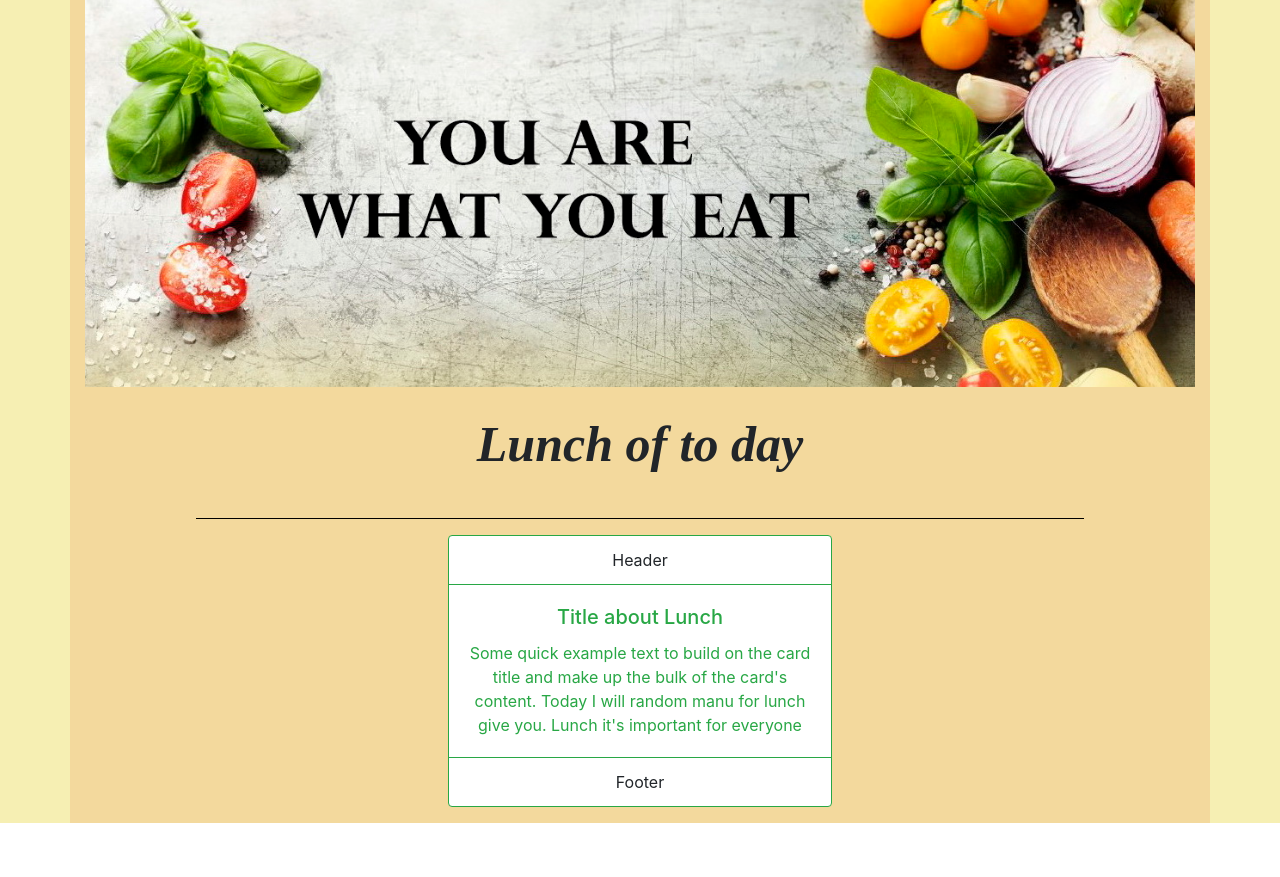
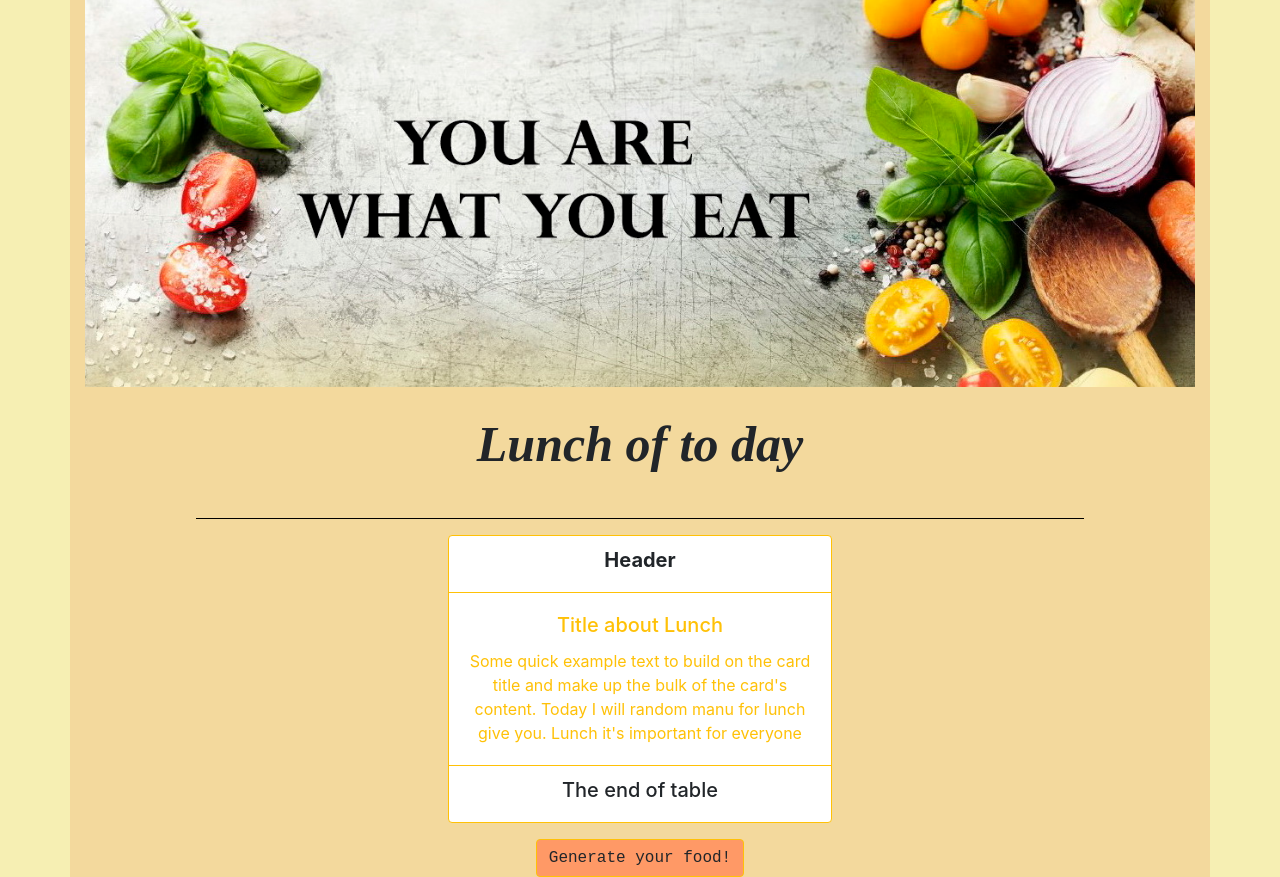
Before and after one commit to it62070188/projectPsit, a plain HTML site: page Project psit/lunch.html in a window 1280 px wide. Before the commit the page ends 823 px from the top, so only its background shows below. Drawn offline with Linux system fonts and the light colour scheme.

Commit message:
Update lunch.html
Add botton

```diff
--- a/Project psit/lunch.html
+++ b/Project psit/lunch.html
@@ -33,16 +33,21 @@
             <hr width = "80%" size = "3" color="black">
             <div class="row">
                 <div class="col">
-            <center><div class="card border-success mb-3" style="max-width: 24rem; max-height: 30rem;">
-                    <div class="card-header bg-transparent border-success">Header</div>
-                    <div class="card-body text-success">
+            <center><div class="card border-warning mb-3" style="max-width: 24rem; max-height: 30rem;">
+                    <div class="card-header bg-transparent border-warning"><h5 ><b>Header</b></h5></div>
+                    <div class="card-body text-warning">
                       <h5 class="card-title">Title about Lunch</h5>
                       <p class="card-text">Some quick example text to build on the card title and make up
                                             the bulk of the card's content. Today I will random manu for lunch give you.
                                             Lunch it's important for everyone</p>
                     </div>
-                    <div class="card-footer bg-transparent border-success">Footer</div>
-                  </div></center>
+                    <div class="card-footer bg-transparent border-warning">
+                        <h5>The end of table</h5>
+                    </div>
+                    </a>
+                  </div>
+                  <a href="#" class="btn btn-warning" style="background-color: #FF9966; font-family: monospace;">Generate your food!
+                    </a></center>
                   </div>
             </div>
         </div>
```
